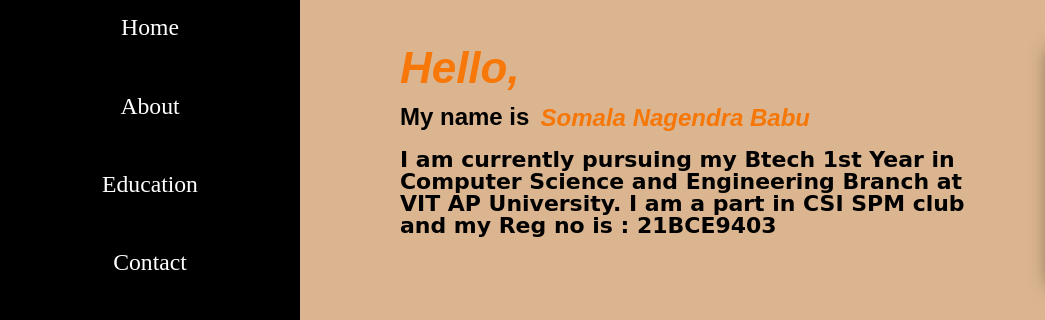
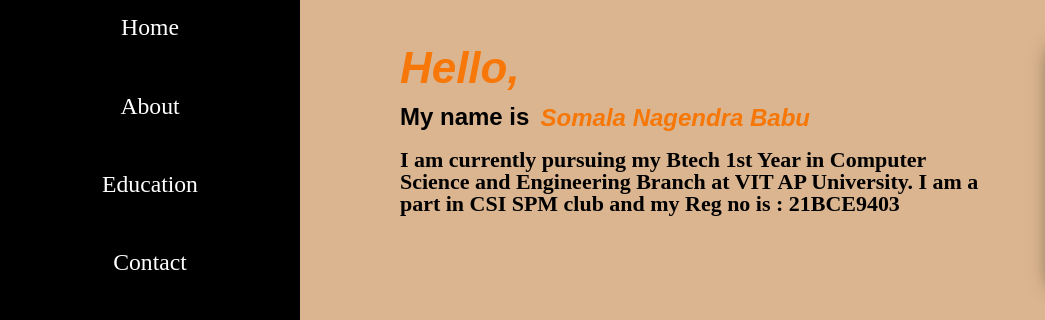
Before and after one commit to nagendrasomala/myportfolio, a plain HTML site: page index.html in a window 1280 px wide. Shown: the part 258-578 px from the top of the page, 0-1045 px from the left. Drawn offline with Linux system fonts and the light colour scheme.

Commit message:
Update index.html

```diff
--- a/index.html
+++ b/index.html
@@ -233,7 +233,7 @@ a{
     font-style: italic;
 }
 #hname4{
-    font-family: Cursive,Lucida ;
+    font-family: serif,Georgia ;
     font-size: 2.6ex;
 
 }
```
